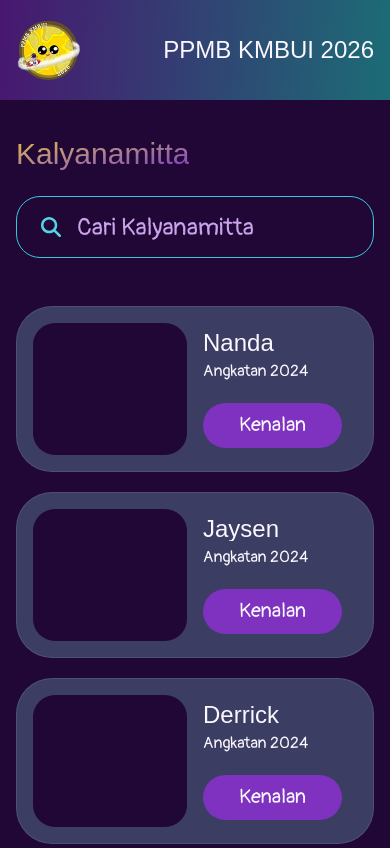
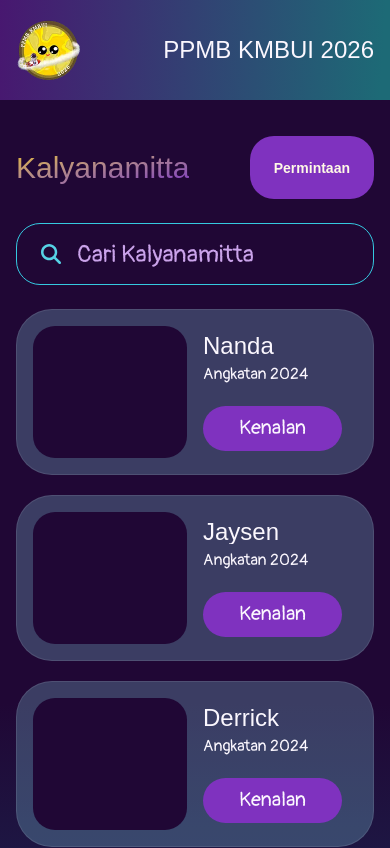
Before and after one commit to ppmb-kmbui/fe-ppmb-2026, a Next.js app: page /kalyanamitta in a window 390 px wide. Shown: the top 848 px of the page. Built offline with nearby package versions, Linux system fonts and the light colour scheme; a web font is replaced by a local one.

Commit message:
feat: responsive kalyanamitta page

```diff
--- a/src/app/kalyanamitta/page.tsx
+++ b/src/app/kalyanamitta/page.tsx
@@ -1,10 +1,14 @@
+"use client";
+
 import {
   DashboardPageLayout,
   FriendRequestCard,
   MemberCard,
-  ParticipantCard,
   SearchInput,
+  Button,
 } from "@/components";
+import { useState } from "react";
+import { FaArrowLeft } from "react-icons/fa6";
 
 export default function KalyanamittaPage() {
   const friendRequestData: { name: string; batch: string }[] = [
@@ -65,15 +69,37 @@ export default function KalyanamittaPage() {
     </div>
   );
 
+  const [requestOpen, setRequestOpen] = useState(false);
+
   return (
-    <DashboardPageLayout activeItem="friends" rightRail={friendRequest}>
-      <main className="">
+    <DashboardPageLayout
+      activeItem="friends"
+      rightRail={friendRequest}
+      rightRailClassName="max-lg:hidden"
+    >
+      <main>
         <section id="timeline" className="flex flex-col gap-6">
+          <div className="flex flex-wrap w-full justify-between items-center">
             <h1 className="text-6xl max-lg:text-4xl max-md:text-3xl font-heading">
+              {requestOpen ? (
+                <FaArrowLeft onClick={() => setRequestOpen(false)} />
+              ) : (
                 <span className="bg-linear-to-br from-yellow-600 to-purple-600 text-transparent bg-clip-text">
                   Kalyanamitta
                 </span>
+              )}
             </h1>
+            <Button
+              className="lg:hidden flex-0 max-md:text-sm"
+              onClick={() => setRequestOpen(true)}
+            >
+              Permintaan
+            </Button>
+          </div>
+          {requestOpen ? (
+            friendRequest
+          ) : (
+            <div className="">
               <SearchInput placeholder="Cari Kalyanamitta" />
               <div className="mt-6 grid gap-5 lg:grid-cols-2">
                 {memberCardData.map((data, i) => (
@@ -84,6 +110,8 @@ export default function KalyanamittaPage() {
                   />
                 ))}
               </div>
+            </div>
+          )}
         </section>
       </main>
     </DashboardPageLayout>
--- a/src/app/tugas/foster-siblings/page.tsx
+++ b/src/app/tugas/foster-siblings/page.tsx
@@ -23,7 +23,7 @@ export default function FosterSiblingsTaskPage() {
         <section id="timeline" className="flex flex-col gap-6">
           <Link href={"/tugas"} className="w-fit">
             <Button className="rounded-full">
-              <span className="flex gap-3 font-body font-extralight px-5">
+              <span className="flex gap-3 max-md:gap-1 font-body max-md:font-xs font-extralight md:px-5">
                 <LuCornerUpLeft />
                 Back
               </span>
```
Lines whose indentation alone changed are shown as unchanged.
